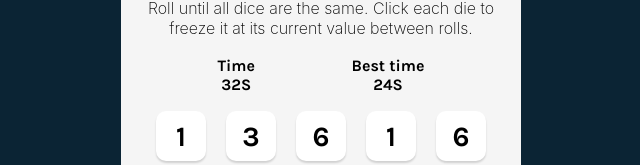
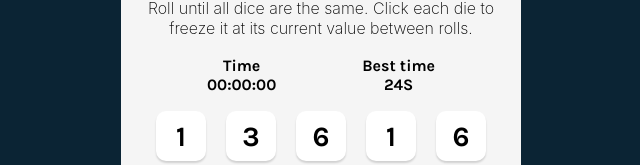
Before and after one commit to fikir-dev/Tenzies, a React (Vite) app: page / in a window 1280 px wide. Shown: the part 274-439 px from the top of the page, without its empty margins (319-959 px from the left). Built offline with nearby package versions, Linux system fonts and the light colour scheme.

Commit message:
added timer

```diff
--- a/App.jsx
+++ b/App.jsx
@@ -46,6 +46,35 @@ export default function App() {
         ))
     }
 
+    function whenClick(){
+        toggleStopwatch()
+        rollDice()
+    }
+
+    const [elapsedTime, setElapsedTime] = useState(0);
+    const [isRunning, setIsRunning] = useState(false);
+    const timerRef = useRef(null);
+
+    const formatTime = (ms) => {
+        const milliseconds = Math.floor((ms % 1000) / 10);
+        const seconds = Math.floor((ms / 1000) % 60);
+        const minutes = Math.floor((ms / (1000 * 60)) % 60);
+        return `${String(minutes).padStart(2, '0')}:${String(seconds).padStart(2, '0')}:${String(milliseconds).padStart(2, '0')}`;
+    };
+
+    const toggleStopwatch = () => {
+        if (!isRunning) {
+        setIsRunning(true);
+        const startTime = Date.now() - elapsedTime;
+        timerRef.current = setInterval(() => {
+            setElapsedTime(Date.now() - startTime);
+        }, 10);
+        } else {
+        clearInterval(timerRef.current);
+        setIsRunning(false);
+        }
+    };
+
     const diceElements = dice.map(dieObj => (
         <Die
             key={dieObj.id}
@@ -54,6 +83,7 @@ export default function App() {
             hold={() => hold(dieObj.id)}
         />
     ))
+
 
     return (
         <main>
@@ -66,7 +96,7 @@ export default function App() {
             <div className='time'>
                 <div className='timeInner'>
                     <p>Time</p>
-                    <p>32S</p>
+                    <p>{formatTime(elapsedTime)}</p>
                 </div>
                 <div className='timeInner'>
                     <p>Best time</p>
@@ -77,7 +107,7 @@ export default function App() {
             <div className="dice-container">
                 {diceElements}
             </div>
-            <button ref={buttonRef} className="roll-dice" onClick={rollDice}>
+            <button ref={buttonRef} className="roll-dice" onClick={whenClick}>
                 {gameWon ? "New Game" : "Roll"}
             </button>
         </main>
```
